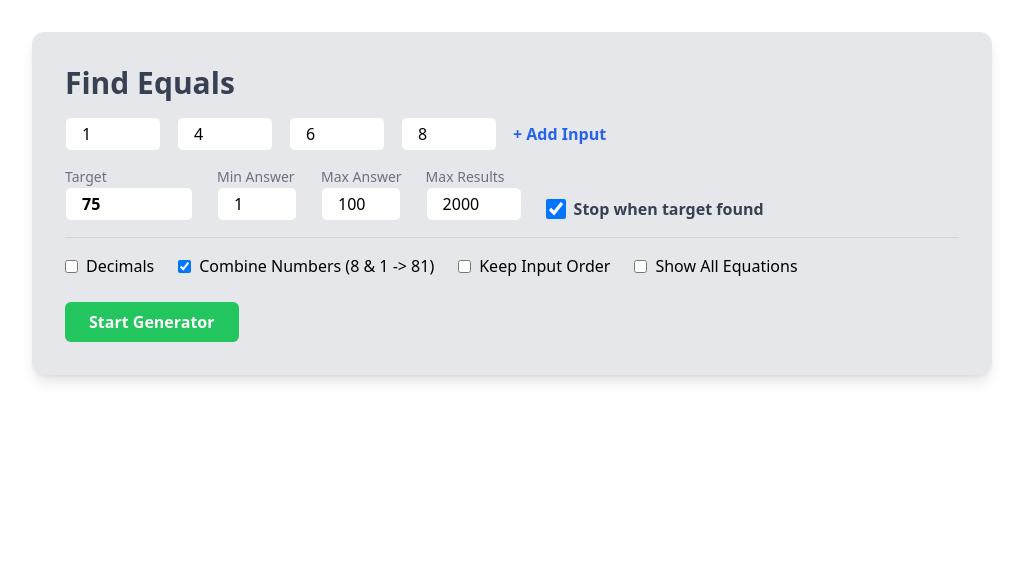
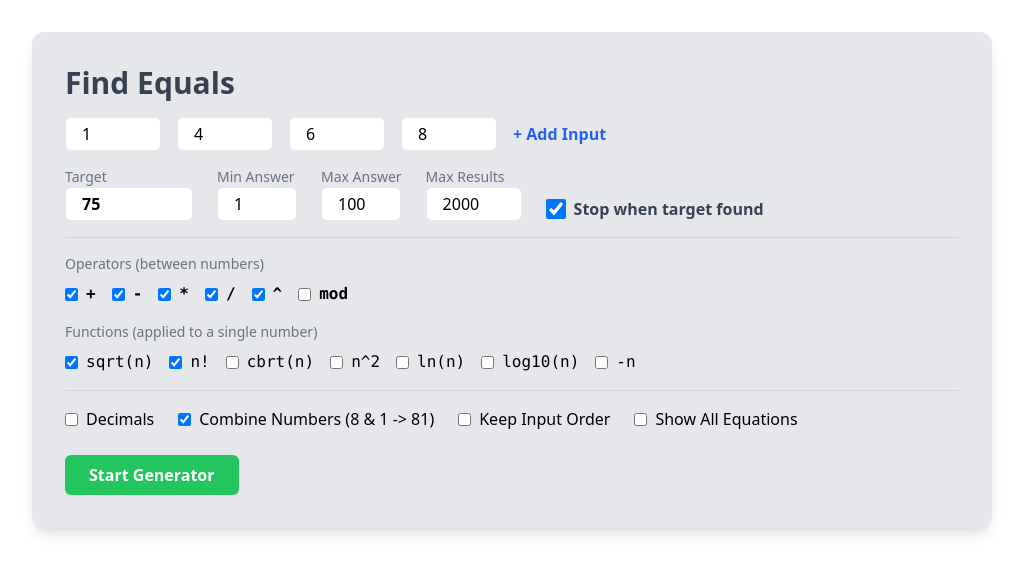
Before and after one commit to agm1984/find-equals, a Vue app: page / in a window 1280 px wide. Shown: the top 574 px of the page, without its empty margins (128-1151 px from the left). Built offline with nearby package versions, Linux system fonts and the light colour scheme.

Commit message:
updated logic to support more operator types

```diff
--- a/src/App.vue
+++ b/src/App.vue
@@ -36,15 +36,39 @@ const options = reactive({
 
 const availableNumbers = computed(() => options.inputs.map(x => x.value));
 const permutations = ref([]);
-const operators = ['+', '-', '*', '/', '^'];
+
+// Binary operators go between operands. Symbols are inserted verbatim into
+// equations, so word operators like mod carry their own spacing.
+const binaryOperators = reactive([
+    { symbol: '+', label: '+', enabled: true },
+    { symbol: '-', label: '-', enabled: true },
+    { symbol: '*', label: '*', enabled: true },
+    { symbol: '/', label: '/', enabled: true },
+    { symbol: '^', label: '^', enabled: true },
+    { symbol: ' mod ', label: 'mod', enabled: false },
+]);
+
+// Unary operators wrap a single operand. Wrapped forms are parenthesized
+// where needed so they stay atomic inside any surrounding expression.
+const unaryOperators = reactive([
+    { key: 'sqrt', label: 'sqrt(n)', wrap: v => `sqrt(${v})`, enabled: true },
+    { key: 'factorial', label: 'n!', wrap: v => `${v}!`, enabled: true },
+    { key: 'cbrt', label: 'cbrt(n)', wrap: v => `cbrt(${v})`, enabled: false },
+    { key: 'square', label: 'n^2', wrap: v => `(${v}^2)`, enabled: false },
+    { key: 'ln', label: 'ln(n)', wrap: v => `log(${v})`, enabled: false },
+    { key: 'log10', label: 'log10(n)', wrap: v => `log10(${v})`, enabled: false },
+    { key: 'negate', label: '-n', wrap: v => `(-${v})`, enabled: false },
+]);
+
+const enabledBinaryOps = computed(() => binaryOperators.filter(op => op.enabled).map(op => op.symbol));
 
 /**
- * Generator that yields all operator combinations for a given count.
+ * Generator that yields all combinations of the given operators for a given count.
  * For count=2, yields ['+'], ['-'], ['*'], ...
  * For count=3, yields ['+', '+'], ['+', '-'], ...
  */
-function* operatorCombinations(count) {
-    if (count <= 1) return;
+function* operatorCombinations(count, operators) {
+    if (count <= 1 || operators.length === 0) return;
     const numOps = count - 1;
     const indices = new Array(numOps).fill(0);
 
@@ -78,8 +102,7 @@ const unaryPatterns = computed(() => {
         .map(val => ({
             val,
             regex: new RegExp(`(?<!\\d)${val}(?!\\d)`, 'g'),
-            factorial: `${val}!`,
-            sqrt: `sqrt(${val})`
+            replacements: unaryOperators.filter(op => op.enabled).map(op => op.wrap(val)),
         }));
 });
 
@@ -103,7 +126,9 @@ const hasValidInputs = computed(() => {
     );
 });
 
-const canGenerate = computed(() => hasValidInputs.value && !isComputing.value);
+const hasOperatorsSelected = computed(() => enabledBinaryOps.value.length > 0 || options.inputs.length <= 1);
+
+const canGenerate = computed(() => hasValidInputs.value && hasOperatorsSelected.value && !isComputing.value);
 
 /**
  * 1. Evaluate Equation
@@ -163,9 +188,10 @@ const applyTemplates = (nums, ops) => {
             if (pattern.regex.test(eq)) {
                 // Reset regex lastIndex since we're using 'g' flag
                 pattern.regex.lastIndex = 0;
-                tryEquation(eq.replace(pattern.regex, pattern.factorial));
-                pattern.regex.lastIndex = 0;
-                tryEquation(eq.replace(pattern.regex, pattern.sqrt));
+                for (const replacement of pattern.replacements) {
+                    tryEquation(eq.replace(pattern.regex, replacement));
+                    pattern.regex.lastIndex = 0;
+                }
             }
             pattern.regex.lastIndex = 0;
         }
@@ -201,11 +227,11 @@ const solveForNumbers = (numberList) => {
     const len = numberList.length;
 
     if (len === 1) {
-        tryEquation(numberList[0]);
+        applyTemplates(numberList, []);
         return;
     }
 
-    for (const ops of operatorCombinations(len)) {
+    for (const ops of operatorCombinations(len, enabledBinaryOps.value)) {
         if (targetFoundFlag.value && options.stopOnTarget) return;
         applyTemplates(numberList, ops);
     }
@@ -339,6 +365,23 @@ const sortedAnswers = computed(() => {
                 </div>
             </div>
 
+            <div class="pt-4 border-t border-gray-300 mt-4">
+                <span class="block text-gray-500 text-sm mb-2">Operators (between numbers)</span>
+                <div class="flex flex-wrap gap-4">
+                    <label v-for="op in binaryOperators" :key="op.symbol" class="flex items-center gap-2 cursor-pointer">
+                        <input v-model="op.enabled" type="checkbox">
+                        <span class="font-mono font-bold">{{ op.label }}</span>
+                    </label>
+                </div>
+                <span class="block text-gray-500 text-sm mb-2 mt-4">Functions (applied to a single number)</span>
+                <div class="flex flex-wrap gap-4">
+                    <label v-for="op in unaryOperators" :key="op.key" class="flex items-center gap-2 cursor-pointer">
+                        <input v-model="op.enabled" type="checkbox">
+                        <span class="font-mono">{{ op.label }}</span>
+                    </label>
+                </div>
+            </div>
+
             <div class="flex flex-wrap gap-6 pt-4 border-t border-gray-300 mt-4">
                 <label class="flex items-center gap-2 cursor-pointer">
                     <input v-model="options.allowDecimals" type="checkbox"> <span>Decimals</span>
@@ -367,6 +410,7 @@ const sortedAnswers = computed(() => {
                     {{ isComputing ? (targetFoundFlag ? 'Target Found! Finishing...' : 'Calculating...') : 'Start Generator' }}
                 </button>
                 <span v-if="!hasValidInputs && !isComputing" class="text-red-500 text-sm ml-4">Please enter valid numbers</span>
+                <span v-else-if="!hasOperatorsSelected && !isComputing" class="text-red-500 text-sm ml-4">Select at least one operator</span>
             </div>
         </div>
 
```
Also changed, not shown: 1 other file (tests, documents, lock files or other folders).
